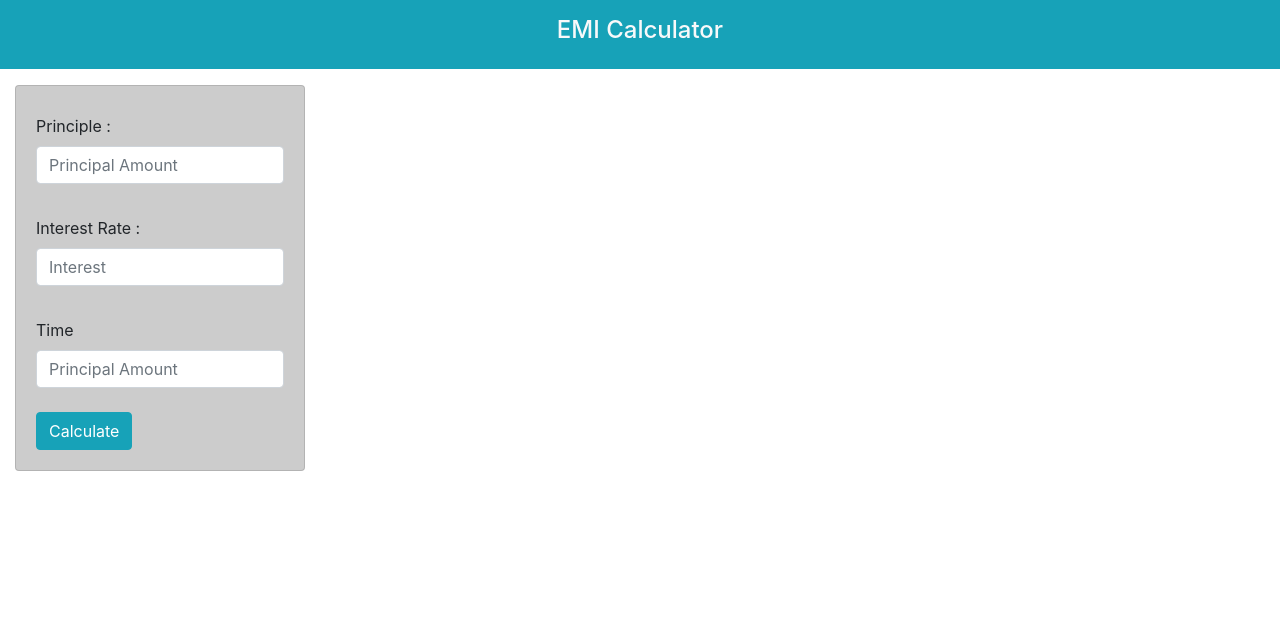
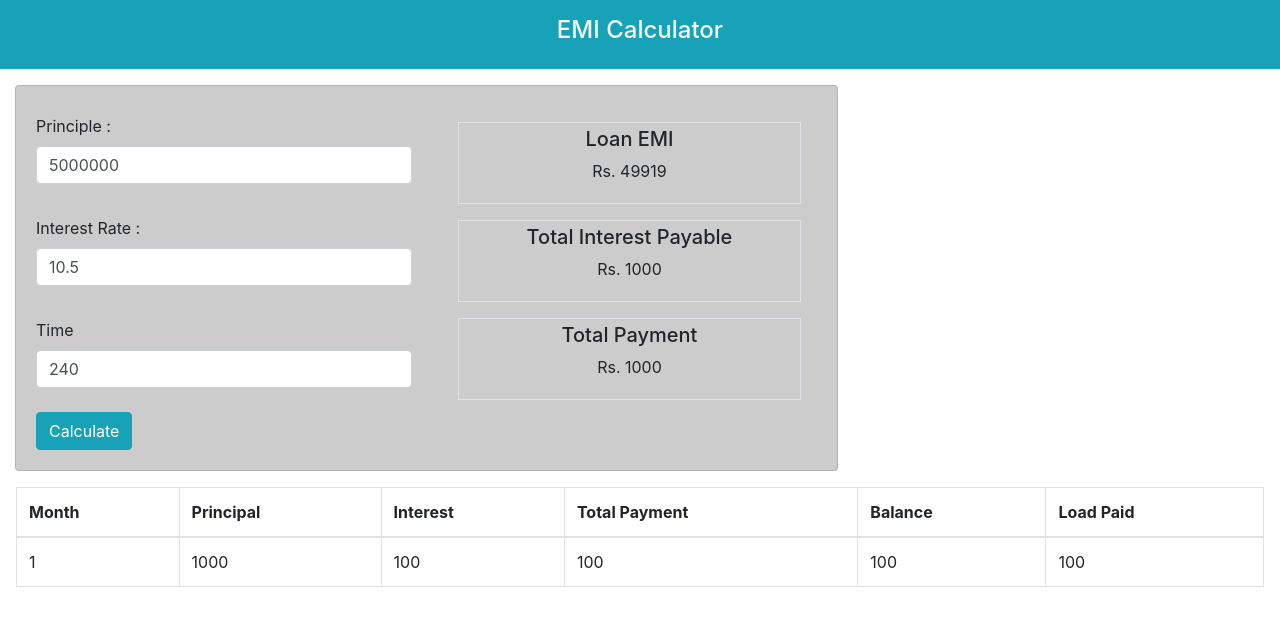
Before and after one commit to ashish336b/EMI-Calculator, a React (Create React App) app: page / in a window 1280 px wide. Shown: the top 626 px of the page. Built offline with nearby package versions, Linux system fonts and the light colour scheme.

Commit message:
emi calculation done

```diff
--- a/src/App.js
+++ b/src/App.js
@@ -1,59 +1,18 @@
 import React, { Component } from "react";
+import Body from "./components/Body";
+import Navbar from "./components/Navbar";
 export class App extends Component {
+  constructor(props) {
+    super(props);
+    this.state = {
+      message: 0,
+    };
+  }
   render() {
     return (
       <div>
-        <section className="nav-container">
-          <ul className="nav bg-info p-3 justify-content-center">
-            <div className="nav-item">
-              <h4 className="text-light">EMI Calculator</h4>
-            </div>
-          </ul>
-        </section>
-        <section className="form-container py-3">
-          <div className="container-fluid">
-            <div className="row">
-              <div className="col-lg-3">
-                <div className="card">
-                  <div className="card-body">
-                    <div className="row justify-content-center">
-                      <div className="col-lg-12">
-                        <div className="form-group py-2">
-                          <label className="pr-3">Principle :</label>
-                          <input
-                            type="email"
-                            className="form-control"
-                            type="number"
-                            placeholder="Principal Amount"
-                          />
-                        </div>
-                        <div className="form-group py-2">
-                          <label className="pr-3">Interest Rate :</label>
-                          <input
-                            type="email"
-                            className="form-control"
-                            type="number"
-                            placeholder="Interest"
-                          />
-                        </div>
-                        <div className="form-group py-2">
-                          <label className="pr-3">Time</label>
-                          <input
-                            type="email"
-                            className="form-control"
-                            type="number"
-                            placeholder="Principal Amount"
-                          />
-                        </div>
-                        <button className="btn btn-info">Calculate</button>
-                      </div>
-                    </div>
-                  </div>
-                </div>
-              </div>
-            </div>
-          </div>
-        </section>
+        <Navbar title="EMI Calculator" />
+        <Body />
       </div>
     );
   }
--- /dev/null
+++ b/src/components/Body.js
@@ -0,0 +1,143 @@
+import React, { Component } from "react";
+
+export default class Body extends Component {
+  constructor(props) {
+    super(props);
+    this.state = {
+      principal: "5000000",
+      rate: "10.5",
+      time: "240",
+      totalEmi: "",
+    };
+  }
+  setPrincipal = (event) => {
+    this.setState({
+      principal: event.target.value,
+    });
+  };
+  setRate = (event) => {
+    this.setState({ rate: event.target.value });
+  };
+  setTime = (event) => {
+    this.setState({ time: event.target.value });
+  };
+  calculateEmi = () => {
+    let monthlyRate = this.state.rate / 1200;
+    let numerator = Math.pow(1 + monthlyRate, this.state.time);
+    let denumerator = numerator - 1;
+    let e = parseFloat(
+      this.state.principal * monthlyRate * (numerator / denumerator)
+    ).toFixed(0);
+    this.setState({
+      totalEmi: e,
+    });
+  };
+  componentDidMount() {
+    this.calculateEmi();
+  }
+  render() {
+    return (
+      <div>
+        <section className="form-container py-3">
+          <div className="container-fluid">
+            <div className="row">
+              <div className="col-lg-8">
+                <div className="card">
+                  <div className="card-body">
+                    <div className="row">
+                      <div className="col-lg-6">
+                        <div className="form-group py-2">
+                          <label className="pr-3">Principle :</label>
+                          <input
+                            className="form-control"
+                            value={this.state.principal}
+                            onChange={this.setPrincipal}
+                            onBlur={this.calculateEmi}
+                            type="number"
+                            placeholder="Principal Amount"
+                          />
+                        </div>
+                        <div className="form-group py-2">
+                          <label className="pr-3">Interest Rate :</label>
+                          <input
+                            className="form-control"
+                            onChange={this.setRate}
+                            onBlur={this.calculateEmi}
+                            value={this.state.rate}
+                            type="number"
+                            placeholder="Interest"
+                          />
+                        </div>
+                        <div className="form-group py-2">
+                          <label className="pr-3">Time</label>
+                          <input
+                            className="form-control"
+                            type="number"
+                            onChange={this.setTime}
+                            value={this.state.time}
+                            onBlur={this.calculateEmi}
+                            placeholder="Time"
+                          />
+                        </div>
+                        <button
+                          className="btn btn-info"
+                          onClick={this.calculateEmi}
+                        >
+                          Calculate
+                        </button>
+                      </div>
+                      <div className="col-lg-6">
+                        <div className="border p-1 m-3">
+                          <h5 className="text-center">Loan EMI</h5>
+                          <p className="text-center">
+                            Rs. {this.state.totalEmi}
+                          </p>
+                        </div>
+                        <div className="border p-1 m-3">
+                          <h5 className="text-center">
+                            Total Interest Payable
+                          </h5>
+                          <p className="text-center">Rs. 1000</p>
+                        </div>
+                        <div className="border p-1 m-3">
+                          <h5 className="text-center">Total Payment</h5>
+                          <p className="text-center">Rs. 1000</p>
+                        </div>
+                      </div>
+                    </div>
+                  </div>
+                </div>
+              </div>
+            </div>
+            <div className="row">
+              <div className="container-fluid p-3">
+                <table className="table table-bordered">
+                  <thead>
+                    <tr>
+                      <th>Month</th>
+                      <th>Principal</th>
+                      <th>Interest</th>
+                      <th>Total Payment</th>
+                      <th>Balance</th>
+                      <th>Load Paid</th>
+                    </tr>
+                  </thead>
+                  <tbody>
+                    <tr>
+                      <td>1</td>
+                      <td>1000</td>
+                      <td>100</td>
+                      <td>100</td>
+                      <td>100</td>
+                      <td>100</td>
+                    </tr>
+                  </tbody>
+                </table>
+              </div>
+            </div>
+          </div>
+        </section>
+      </div>
+    );
+  }
+}
--- /dev/null
+++ b/src/components/Navbar.js
@@ -0,0 +1,17 @@
+import React, { Component } from "react";
+
+export default class Navbar extends Component {
+  render() {
+    return (
+      <div>
+        <section className="nav-container">
+          <ul className="nav bg-info p-3 justify-content-center">
+            <div className="nav-item">
+              <h4 className="text-light">{this.props.title}</h4>
+            </div>
+          </ul>
+        </section>
+      </div>
+    );
+  }
+}
```
